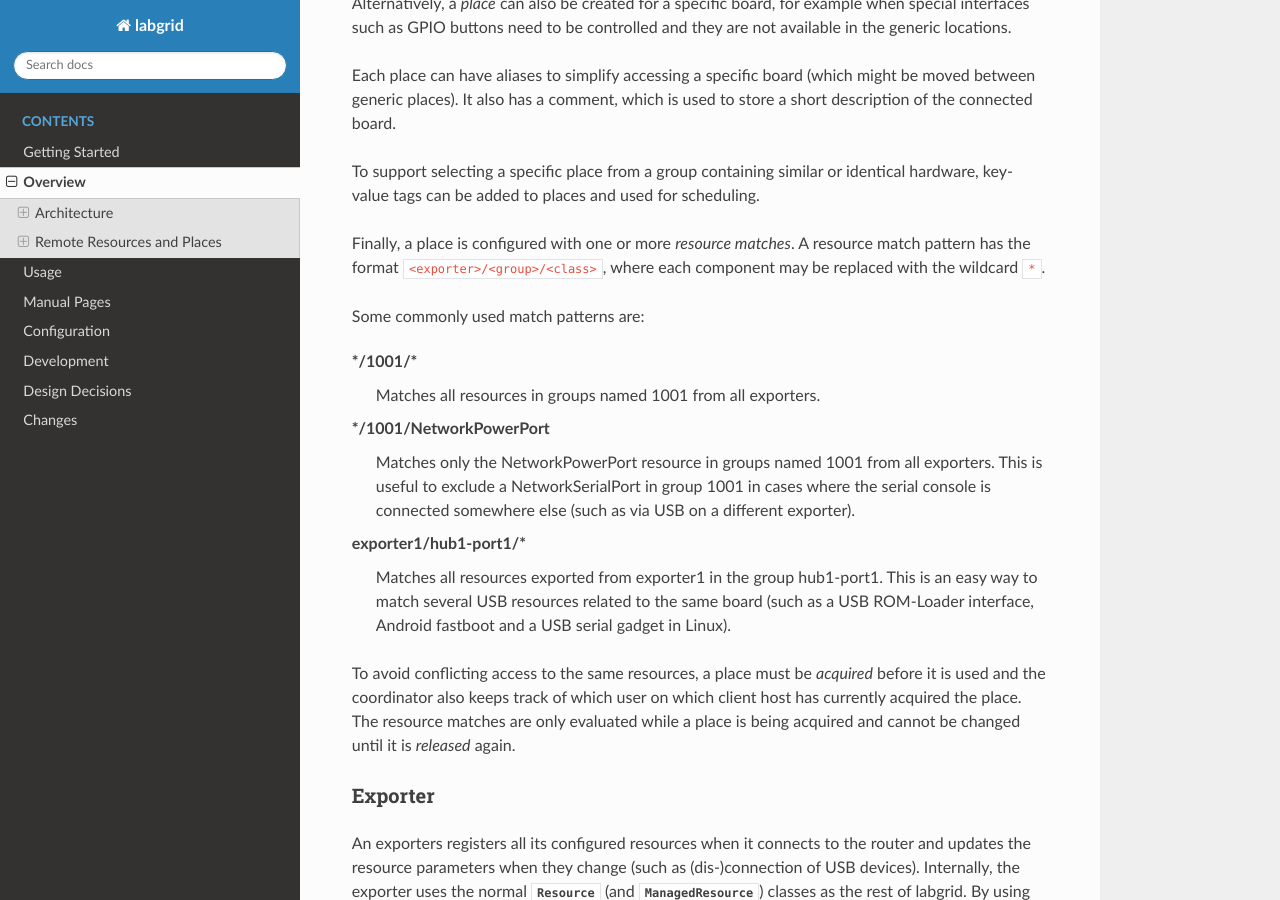
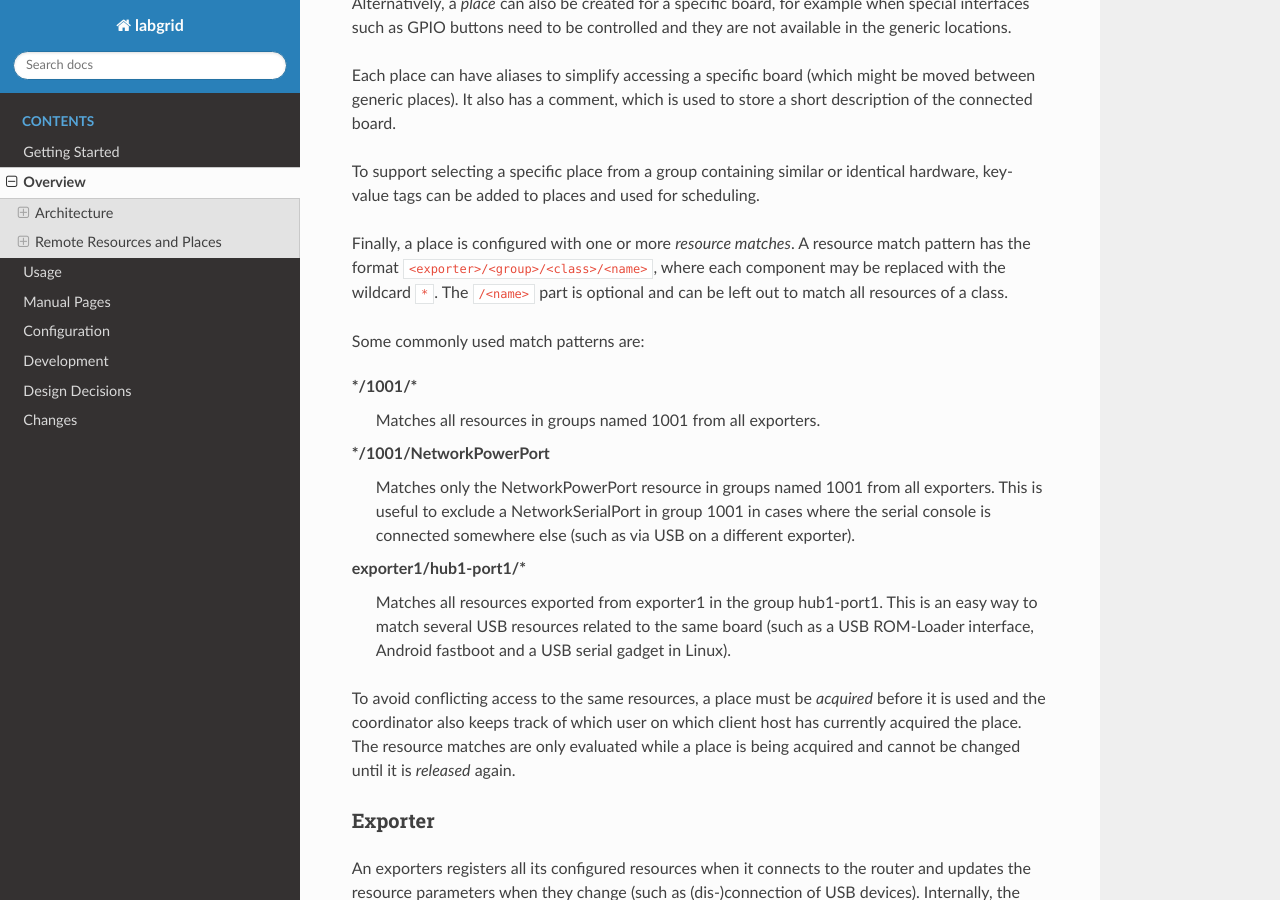
Before and after one commit to labgrid-project/labgrid, a Sphinx documentation site: the page built from doc/overview.rst, in a window 1280 px wide and 900 px high, scrolled down 4612 px. Built offline with Sphinx 7.4.7 and the Read the Docs theme 2.0.0, drawn with Linux system fonts in a browser that asks for light colours; pages that are not in the unit, such as notebooks, are missing from menus.

Commit message:
doc/overview: coordinator: explain the `<name>` part in resource exports
Signed-off-by: Roland Hieber <rhi@pengutronix.de>

```diff
--- a/doc/overview.rst
+++ b/doc/overview.rst
@@ -258,8 +258,9 @@ identical hardware, key-value tags can be added to places and used for
 scheduling.
 
 Finally, a place is configured with one or more `resource matches`.
-A resource match pattern has the format ``<exporter>/<group>/<class>``, where
-each component may be replaced with the wildcard ``*``.
+A resource match pattern has the format ``<exporter>/<group>/<class>/<name>``,
+where each component may be replaced with the wildcard ``*``.
+The ``/<name>`` part is optional and can be left out to match all resources of a class.
 
 Some commonly used match patterns are:
 
```
